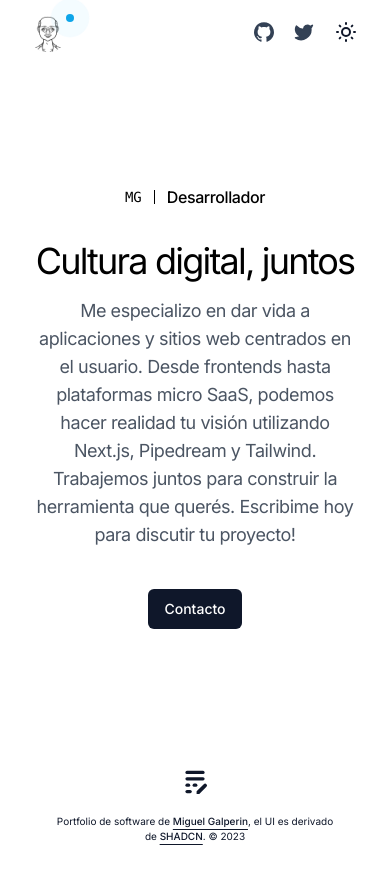
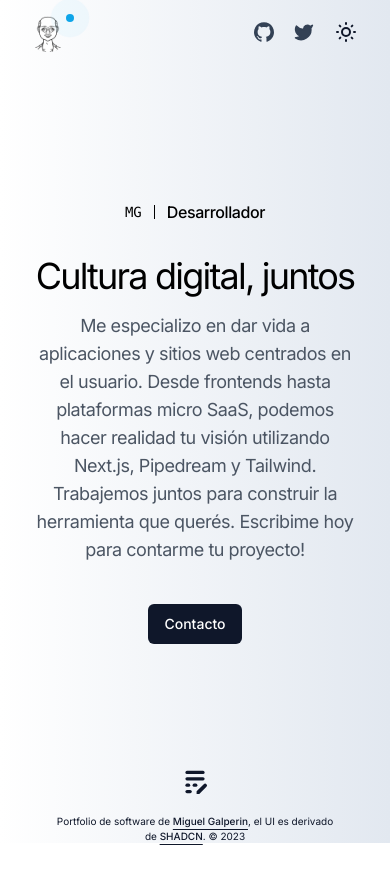
Before and after one commit to MiguelGalp/miPortfolio, a Next.js app: page / in a window 390 px wide. Shown: the top 884 px of the page. Built offline with nearby package versions, Linux system fonts and the light colour scheme; what tailwind-dracula, tailwind-gradient-mask-image would draw is missing.

Commit message:
wrong backgroun wrong colors

```diff
--- a/components/cover_image.tsx
+++ b/components/cover_image.tsx
@@ -1,47 +1,51 @@
 import Image from "next/image"
 import Link from "next/link"
 
-import { AspectRatio } from "@/components/ui/aspect-ratio"
-import smallImage from "../public/smallImage.png"
-import mediumImage from "../public/mediumImage.png"
-import largeImage from "../public/coderGIF.svg"
-import extraLargeImage from "../public/extraLargeImage.png"
-import { Button } from "./ui/button"
-import { Label } from "./ui/label"
-import { Input } from "./ui/input"
-
-import ContactForm from "./contact_form"
-
-import { CalendarDays, MailCheck } from "lucide-react"
-
 import { Avatar, AvatarFallback, AvatarImage } from "@/components/ui/avatar"
-
+import {
+  Dialog,
+  DialogContent,
+  DialogDescription,
+  DialogFooter,
+  DialogHeader,
+  DialogTitle,
+  DialogTrigger,
+} from "@/components/ui/dialog"
 import {
   HoverCard,
   HoverCardContent,
   HoverCardTrigger,
 } from "@/components/ui/hover-card"
 
-import {
-  Dialog,
-  DialogContent,
-  DialogDescription,
-  DialogHeader,
-  DialogTitle,
-  DialogTrigger,
-  DialogFooter
-} from "@/components/ui/dialog"
+import ContactForm from "./contact_form"
+import { Button } from "./ui/button"
+import { Input } from "./ui/input"
+import { Label } from "./ui/label"
 
 export function CoverImage() {
   return (
-    <div className="flex min-h-screen bg-transparent relative bottom-[80px]">
+    <div className="relative bottom-[65px] lg:bottom-[80px] flex min-h-screen lg:bg-none bg-gradient-to-r from-white to-slate-200">
       <div className="flex flex-1 flex-col justify-center px-8 py-8 md:px-12 lg:flex-none lg:px-24 lg:py-36">
         <div className="mx-auto w-full lg:max-w-6xl">
           <div className="mx-auto max-w-xl text-center lg:p-1 lg:text-left">
             <div>
-          <span className="inline-flex items-center text-black"> <span className="font-mono text-sm" aria-hidden="true">MG</span><span className="ml-3 h-3.5 w-px bg-black"></span><span className="ml-3 text-base font-medium tracking-tight">Desarrollador</span> </span>
-          <p className="font-display mt-8 text-4xl tracking-tighter text-black lg:text-5xl">Cultura digital, juntos</p>
-          <p className="mt-4 max-w-xl text-lg tracking-tight text-gray-600">Me especializo en dar vida a aplicaciones y sitios web centrados en el usuario. Desde frontends hasta plataformas micro SaaS, podemos hacer realidad tu visión utilizando
+              <span className="inline-flex items-center text-black dark:text-dracula-aro-100">
+                {" "}
+                <span className="font-mono text-sm" aria-hidden="true">
+                  MG
+                </span>
+                <span className="ml-3 h-3.5 w-px bg-black"></span>
+                <span className="ml-3 text-base font-medium tracking-tight">
+                  Desarrollador
+                </span>{" "}
+              </span>
+              <p className="font-display mt-8 text-4xl tracking-tighter text-black dark:text-dracula-aro-50 lg:text-5xl">
+                Cultura digital, juntos
+              </p>
+              <p className="mt-4 max-w-xl text-lg tracking-tight text-gray-600 dark:text-dracula-aro-50">
+                Me especializo en dar vida a aplicaciones y sitios web centrados
+                en el usuario. Desde frontends hasta plataformas micro SaaS,
+                podemos hacer realidad tu visión utilizando
                 <HoverCard>
                   <HoverCardTrigger asChild>
                     <Link href="/"> Next.js</Link>
@@ -55,12 +59,16 @@ export function CoverImage() {
                       <div className="space-y-1">
                         <h4 className="text-sm font-semibold">@nextjs</h4>
                         <p className="text-sm">
-              The React Framework – created and maintained by @vercel.
+                          The React Framework – created and maintained by
+                          @vercel.
                         </p>
                       </div>
                     </div>
                   </HoverCardContent>
-    </HoverCard>, Pipedream y Tailwind. Trabajemos juntos para construir la herramienta que querés. Escribime hoy para discutir tu proyecto!</p>
+                </HoverCard>
+                , Pipedream y Tailwind. Trabajemos juntos para construir la
+                herramienta que querés. Escribime hoy para contarme tu proyecto!
+              </p>
             </div>
             <div className="mt-10 flex flex-col gap-3 sm:flex-row">
               <Dialog>
@@ -71,30 +79,28 @@ export function CoverImage() {
                   <DialogHeader>
                     <DialogTitle>GENIAL!</DialogTitle>
                     <DialogDescription>
-
-            Me encanta saber más sobre tu proyecto. Seguiremos el contacto por correo!
-
+                      Me encanta saber más sobre tu proyecto, ideas y sobretodo me interesa que estemos en contacto. La seguimos por email.
                     </DialogDescription>
                   </DialogHeader>
                   <div className="grid gap-4 py-4">
-        <div className="grid grid-cols-1 gap-4 items-center">
+                    <div className="grid grid-cols-1 items-center gap-4">
                       <Label htmlFor="name" className="text-left">
                         Por favor completá tus datos
                       </Label>
-  <Input id="name" value="Tu nombre" className="col-span-3" />
+                      <Input
+                        id="name"
+                        value="Tu nombre"
+                        className="col-span-3"
+                      />
                     </div>
 
-        <DialogFooter className="flex sm:justify-content-start">
+                    <DialogFooter className="sm:justify-content-start flex">
                       <div className="w-full max-w-xs">
                         <ContactForm />
                       </div>
                     </DialogFooter>
                   </div>
-
-
                 </DialogContent>
-
-
               </Dialog>
             </div>
           </div>
@@ -102,10 +108,13 @@ export function CoverImage() {
       </div>
       <div className="relative order-first hidden w-0 flex-1 bg-transparent lg:block">
         <div>
-      <img className="absolute bottom-5 md:-ml-[50px] lg:ml-24 xl:ml-[100px] h-full w-full object-cover scale-[0.7]" src="/coderGIF.svg" alt="" />
+          <img
+            className="absolute bottom-5 h-full w-full scale-[0.7] object-cover md:-ml-[50px] lg:ml-24 xl:ml-[100px]"
+            src="/coderGIF.svg"
+            alt=""
+          />
         </div>
       </div>
     </div>
-
   )
 }
```
Lines whose indentation alone changed are shown as unchanged.
